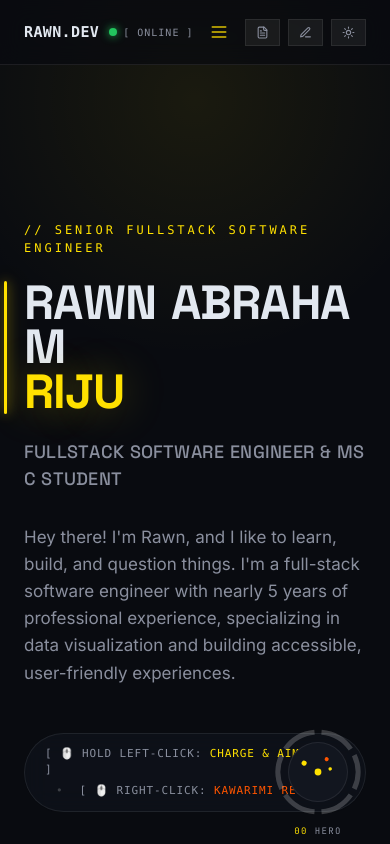
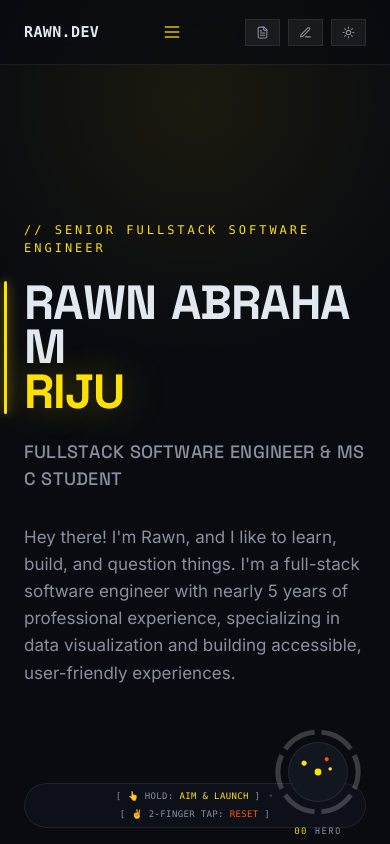
Before and after one commit to rawnriju/R2PF, a React (Vite) app: page / in a window 390 px wide. Shown: the top 844 px of the page. Built offline with nearby package versions, Linux system fonts and the light colour scheme.

Commit message:
chore: fixes for mobile

```diff
--- a/src/app/components/header.css
+++ b/src/app/components/header.css
@@ -15,19 +15,6 @@
   color: var(--fg);
   font-weight: 700;
   font-size: 15px;
-}
-
-/* -- `[ ONLINE ]` status, with its pinging dot -- */
-.site-header__status {
-  font-size: 10px;
-  color: var(--text-muted);
-  letter-spacing: 0.1em;
-}
-.site-header__dot {
-  background: var(--online);
-}
-.site-header__dot--lit {
-  box-shadow: 0 0 8px var(--online);
 }
 
 /* -- `01 // ABOUT` anchor nav; the number takes the accent -- */
--- a/src/app/components/header.tsx
+++ b/src/app/components/header.tsx
@@ -23,13 +23,6 @@ export function Header() {
         <div className="flex items-center gap-2.5">
           <span className="site-header__wordmark font-mono tracking-wide">
             RAWN.DEV
-          </span>
-          <span className="site-header__status flex items-center gap-1.5 font-mono">
-            <span className="relative flex h-2 w-2">
-              <span className="site-header__dot absolute inline-flex h-full w-full rounded-full opacity-75 animate-ping" />
-              <span className="site-header__dot site-header__dot--lit relative inline-flex rounded-full h-2 w-2" />
-            </span>
-            [ ONLINE ]
           </span>
         </div>
 
--- a/src/app/components/hero.css
+++ b/src/app/components/hero.css
@@ -72,6 +72,16 @@
   color: var(--brand-2);
 }
 
+/* Narrow screens: both HUD pills (score readout, controls banner) run
+   smaller/tighter so they read as a compact chip instead of eating vertical
+   space that's already scarce on a phone viewport. */
+@media (max-width: 640px) {
+  .hero-hud {
+    font-size: 9px;
+    letter-spacing: 0.04em;
+  }
+}
+
 /* ------------------------------------------------------------
    Headline stack
    ------------------------------------------------------------ */
--- a/src/app/components/hero.tsx
+++ b/src/app/components/hero.tsx
@@ -399,9 +399,9 @@ export function Hero() {
           headline, so it moves inward with it on wide screens instead of
           staying pinned to the raw viewport edge */}
       {score > 0 && (
-        <div className="pointer-events-none absolute inset-x-0 top-72 z-30">
+        <div className="pointer-events-none absolute inset-x-0 top-20 sm:top-72 z-30">
           <div className="relative mx-auto max-w-[1200px] px-6">
-            <div className="hero-hud absolute right-0 top-0 backdrop-blur-md font-mono flex items-center gap-2 px-4 py-2 rounded-full">
+            <div className="hero-hud absolute right-0 top-0 backdrop-blur-md font-mono flex items-center gap-1.5 sm:gap-2 px-3 py-1.5 sm:px-4 sm:py-2 rounded-full">
               [ SCORE: <span className="hero-hud__brand">{score}</span> ]
             </div>
           </div>
@@ -450,12 +450,17 @@ export function Hero() {
        Hey there! I'm Rawn, and I like to learn, build, and question things. I'm a full-stack software engineer with nearly 5 years of professional experience, specializing in data visualization and building accessible, user-friendly experiences. </p>
       </div>
 
-      {/* HUD control banner */}
-      <div className="pointer-events-none absolute bottom-8 inset-x-0 z-30 flex justify-center px-6">
-        <div className="hero-hud backdrop-blur-md font-mono flex flex-wrap items-center justify-center gap-x-4 gap-y-1 px-5 py-3 rounded-full">
-          <span>[ 🖱️ HOLD LEFT-CLICK: <span className="hero-hud__brand">CHARGE & AIM BALL</span> ]</span>
-          <span className="dot-sep">•</span>
-          <span>[ 🖱️ RIGHT-CLICK: <span className="hero-hud__brand-2">KAWARIMI RESET</span> ]</span>
+      {/* HUD control banner — separate copy for touch vs. mouse, since the
+          gestures (and the space to explain them) differ on mobile. */}
+      <div className="pointer-events-none absolute bottom-4 sm:bottom-8 inset-x-0 z-30 flex justify-center px-6">
+        <div className="hero-hud backdrop-blur-md font-mono flex flex-wrap items-center justify-center gap-x-2 sm:gap-x-4 gap-y-1 px-3 py-1.5 sm:px-5 sm:py-3 rounded-full">
+          <span className="sm:hidden">[ 👆 HOLD: <span className="hero-hud__brand">AIM & LAUNCH</span> ]</span>
+          <span className="dot-sep sm:hidden">•</span>
+          <span className="sm:hidden">[ ✌️ 2-FINGER TAP: <span className="hero-hud__brand-2">RESET</span> ]</span>
+
+          <span className="hidden sm:inline">[ 🖱️ HOLD LEFT-CLICK: <span className="hero-hud__brand">CHARGE & AIM BALL</span> ]</span>
+          <span className="dot-sep hidden sm:inline">•</span>
+          <span className="hidden sm:inline">[ 🖱️ RIGHT-CLICK: <span className="hero-hud__brand-2">KAWARIMI RESET</span> ]</span>
         </div>
       </div>
     </section>
--- a/src/app/components/playground-canvas.tsx
+++ b/src/app/components/playground-canvas.tsx
@@ -40,6 +40,10 @@ interface Props {
 const MAX_CHARGE_R = 46;
 const MIN_CHARGE_R = 6;
 const CHARGE_GROW = 0.9; // radius gained per frame while held
+// How far (in px) a touch has to drift from its start point before it's
+// treated as a scroll swipe instead of an aimed shot. Below this, tiny
+// finger jitter during a hold still counts as a deliberate tap.
+const TOUCH_SCROLL_THRESHOLD = 12;
 
 interface Pixel {
   x: number; y: number; vx: number; vy: number; size: number; orange: boolean; life: number;
@@ -259,17 +263,28 @@ export function PlaygroundCanvas({ sharedBallsRef, resetSignalRef, sharedPointer
 
     // --- Touch support ---
     // One finger charges & launches (like left-click); two fingers = Kawarimi reset.
+    // touchStart/touchScrolled below exist to tell a deliberate tap-and-hold
+    // apart from a swipe-to-scroll gesture that merely happens to start on
+    // the canvas (which covers the whole hero) — without this, scrolling
+    // past the hero on mobile would fire a ball on every swipe.
+    const touchStartRef = { x: 0, y: 0 };
+    let touchScrolled = false;
+
     const onTouchStart = (e: TouchEvent) => {
       if (e.touches.length >= 2) {
         const t0 = e.touches[0];
         const t1 = e.touches[1];
         const { x, y } = getPosXY((t0.clientX + t1.clientX) / 2, (t0.clientY + t1.clientY) / 2);
         chargingRef.current = null;
+        touchScrolled = false;
         doReset(x, y);
         return;
       }
       const t = e.touches[0];
       const { x, y } = getPosXY(t.clientX, t.clientY);
+      touchStartRef.x = x;
+      touchStartRef.y = y;
+      touchScrolled = false;
       startCharge(x, y);
     };
 
@@ -282,11 +297,23 @@ export function PlaygroundCanvas({ sharedBallsRef, resetSignalRef, sharedPointer
       sharedPointerRef.current.x = x;
       sharedPointerRef.current.y = y;
       sharedPointerRef.current.active = true;
+
+      if (!touchScrolled && chargingRef.current) {
+        const dist = Math.hypot(x - touchStartRef.x, y - touchStartRef.y);
+        if (dist > TOUCH_SCROLL_THRESHOLD) {
+          // Drifted too far to be a held aim — this is a scroll. Abandon
+          // the charge silently so lifting the finger later doesn't launch.
+          touchScrolled = true;
+          chargingRef.current = null;
+        }
+      }
     };
 
     const onTouchEnd = () => {
-      launch();
+      if (!touchScrolled) launch();
+      chargingRef.current = null;
       sharedPointerRef.current.active = false;
+      touchScrolled = false;
     };
 
     canvas.addEventListener("mousedown", onMouseDown);
--- a/src/styles/brand.css
+++ b/src/styles/brand.css
@@ -32,8 +32,6 @@
   --brand-2: #d94a00;
   --brand-2-rgb: 217, 74, 0;
   --on-brand: #ffffff;
-
-  --online: #16a34a;
 
   /* Glows read as haze on a light background, so scale every bloom down. */
   --glow: 0.45;
@@ -78,8 +76,6 @@
   --brand-2: #ff5500;
   --brand-2-rgb: 255, 85, 0;
   --on-brand: #090b10;
-
-  --online: #22c55e;
 
   --glow: 1;
 
```
